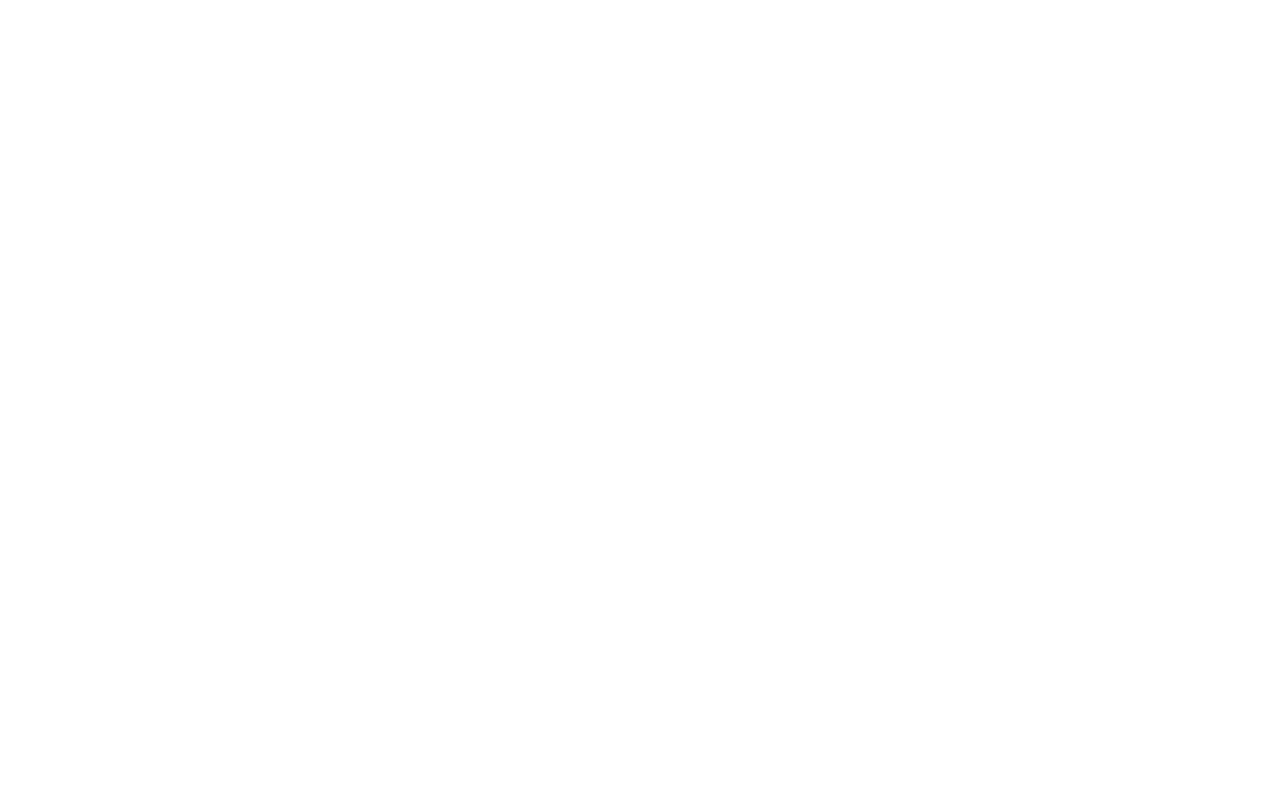
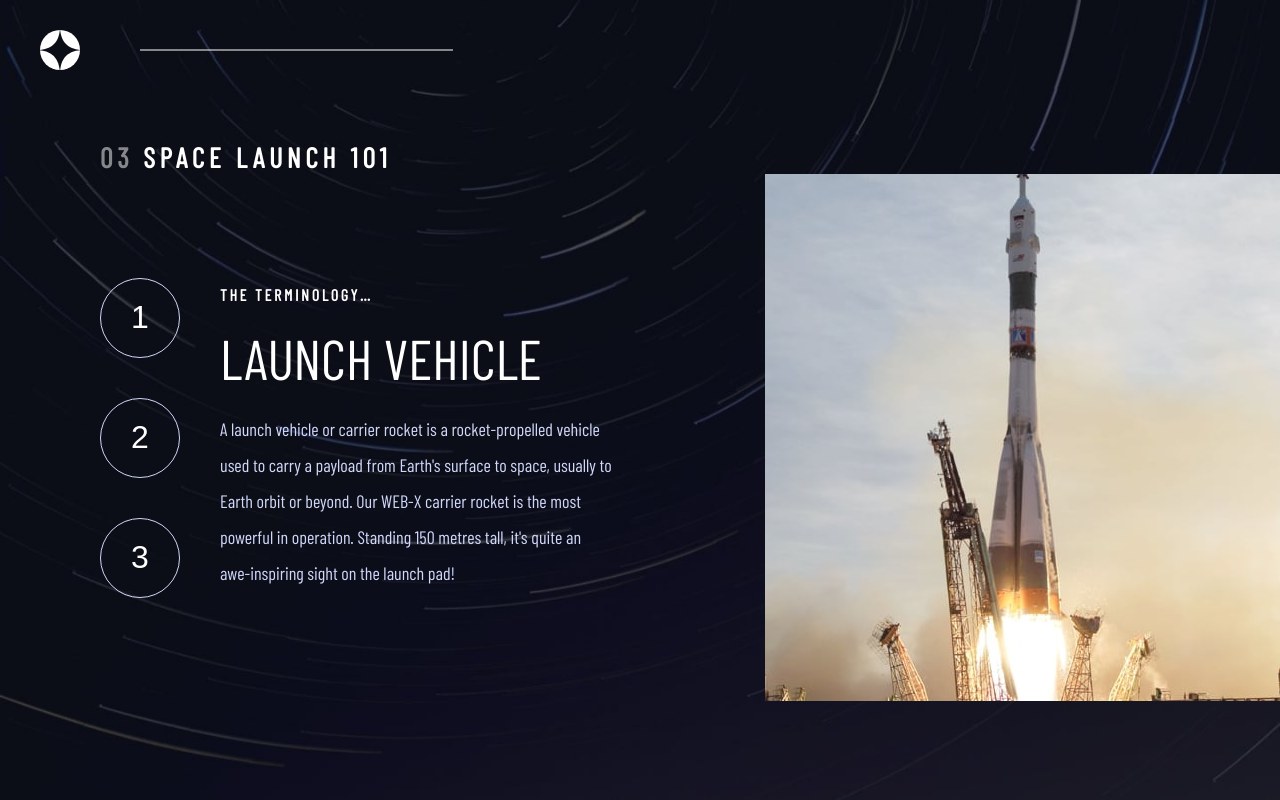
Before and after one commit to asset153/space-tourism-website, a React (Vite) app: page /technology in a window 1280 px wide. Built offline with nearby package versions, Linux system fonts and the light colour scheme; a web font is replaced by a local one.

Commit message:
add component technology, refactoring, styling;

```diff
--- a/package.json
+++ b/package.json
@@ -1,5 +1,4 @@
 {
-  "homepage": "https://github.com/asset153/space-tourism-website.git",
   "name": "space-tourism-website",
   "private": true,
   "version": "0.0.0",
@@ -7,12 +6,9 @@
   "scripts": {
     "dev": "vite",
     "build": "vite build",
-    "preview": "vite preview",
-    "predeploy": "npm run build",
-    "deploy": "gh-pages -d build"
+    "preview": "vite preview"
   },
   "dependencies": {
-    "gh-pages": "^4.0.0",
     "react": "^18.2.0",
     "react-dom": "^18.2.0",
     "react-is": "^18.2.0",
--- a/src/components/Crew/style.jsx
+++ b/src/components/Crew/style.jsx
@@ -49,8 +49,10 @@
     display: grid;
     grid-template-areas:
       "descr img"
-      "descr img"
       "btns img";
+    grid-template-columns: 1fr 1fr;
+    margin-bottom: 0;
+    margin-left: 4rem;
   }
 `;
 
@@ -63,6 +65,7 @@
 
   @media (min-width: 1024px) {
     grid-area: img;
+    width: 70%;
   }
 `;
 
@@ -88,6 +91,7 @@
   @media (min-width: 1024px) {
     grid-area: btns;
     justify-content: flex-start;
+    padding: 0;
   }
 
   & > button {
@@ -95,8 +99,8 @@
     background-color: white;
     border: none;
     opacity: 0.5;
-    width: 10px;
-    height: 10px;
+    width: 15px;
+    height: 15px;
     border-radius: 50%;
 
     &:hover {
@@ -141,6 +145,10 @@
   @media (min-width: 768px) {
     width: 50%;
   }
+
+  @media (min-width: 1024px) {
+    font-size: 1.8rem;
+  }
 `;
 
 export {
--- a/src/components/Destination/style.jsx
+++ b/src/components/Destination/style.jsx
@@ -34,7 +34,7 @@
       "title title"
       "images info";
 
-    margin-bottom: 10rem;
+    margin-bottom: 5rem;
   }
 `;
 
--- a/src/components/Technology/Technology.jsx
+++ b/src/components/Technology/Technology.jsx
@@ -1,7 +1,80 @@
-import React from "react";
+import React, { useState, useContext, useEffect } from "react";
+import { Context } from "../store/Context";
+import * as S from "./style";
+import Header from "../Header/Header";
 
 const Technology = () => {
-  return <div>Technology</div>;
+  const { technology } = useContext(Context);
+  const [technologySelected, setTechnologySelected] =
+    useState("Launch vehicle");
+
+  const myFirstCustomeHook = function () {
+    const [windowSize, SetWindowSize] = useState(null);
+
+    useEffect(() => {
+      function handleResize() {
+        SetWindowSize(window.innerWidth);
+      }
+
+      window.addEventListener("resize", handleResize);
+      handleResize();
+
+      return () => window.removeEventListener("resize", handleResize);
+    }, []);
+
+    return windowSize;
+  };
+
+  const size = myFirstCustomeHook();
+
+  console.log(size);
+
+  const chooseTechnology = function (name) {
+    setTechnologySelected(name);
+  };
+
+  const dataOfTechnology = technology
+    ?.filter((element) => element.name === technologySelected)
+    .map((element) => {
+      return (
+        <S.Article key={element.name}>
+          <S.Header>
+            <h4>
+              <span>03</span>
+              <p>SPACE LAUNCH 101</p>
+            </h4>
+          </S.Header>
+
+          <S.Img
+            src={
+              size < 1024 ? element.images.landscape : element.images.portrait
+            }
+            alt="technology vehicle"
+          />
+
+          <S.Buttons>
+            <button onClick={() => chooseTechnology("Launch vehicle")}>
+              1
+            </button>
+            <button onClick={() => chooseTechnology("Spaceport")}>2</button>
+            <button onClick={() => chooseTechnology("Space capsule")}>3</button>
+          </S.Buttons>
+
+          <S.ContainerDescriptionTechnology>
+            <h5>THE TERMINOLOGY…</h5>
+            <h6>{element.name}</h6>
+            <p>{element.description}</p>
+          </S.ContainerDescriptionTechnology>
+        </S.Article>
+      );
+    });
+
+  return (
+    <S.Section>
+      <Header />
+      {dataOfTechnology}
+    </S.Section>
+  );
 };
 
 export default Technology;
--- a/src/components/Technology/style.jsx
+++ b/src/components/Technology/style.jsx
@@ -0,0 +1,180 @@
+import styled from "styled-components";
+import { COLORS, FONTS } from "../../utils/styleVariables";
+import mobileTechnologyBackground from "../../assets/technology/background-technology-mobile.jpg";
+import tabletTechnologyBackground from "../../assets/technology/background-technology-tablet.jpg";
+import desktopTechnologyBackground from "../../assets/technology/background-technology-desktop.jpg";
+
+const Section = styled.section`
+  min-height: 100vh;
+  background-image: url(${mobileTechnologyBackground});
+  background-repeat: no-repeat;
+  background-position: center;
+  background-size: cover;
+
+  @media (min-width: 768px) {
+    background-image: url(${tabletTechnologyBackground});
+  }
+
+  @media (min-width: 1024px) {
+    background-image: url(${desktopTechnologyBackground});
+  }
+`;
+
+const Article = styled.article`
+  display: flex;
+  flex-direction: column;
+  align-items: center;
+
+  @media (min-width: 1024px) {
+    display: grid;
+    grid-template-areas:
+      "title title title"
+      "btns descr img";
+    margin-left: 8rem;
+  }
+`;
+
+const Header = styled.header`
+  margin: 4rem 0;
+
+  @media (min-width: 768px) {
+    align-self: flex-start;
+  }
+
+  @media (min-width: 1024px) {
+    grid-area: title;
+    margin: 0;
+    margin-top: 4rem;
+    margin-left: 2rem;
+  }
+
+  & > h4 {
+    display: flex;
+    font-size: 1.6rem;
+    letter-spacing: 2.7px;
+
+    @media (min-width: 768px) {
+      font-size: 2rem;
+    }
+
+    @media (min-width: 1024px) {
+      font-size: 2.8rem;
+      letter-spacing: 4.7px;
+    }
+
+    & > span {
+      font-weight: bold;
+      opacity: 0.5;
+      margin-right: 1rem;
+    }
+  }
+`;
+
+const Img = styled.img`
+  width: 100%;
+
+  @media (min-width: 1024px) {
+    width: 515px;
+    height: 527px;
+    grid-area: img;
+  }
+`;
+
+const Buttons = styled.div`
+  display: flex;
+  margin: 4rem 0;
+
+  @media (min-width: 1024px) {
+    flex-direction: column;
+    grid-area: btns;
+  }
+
+  & > button {
+    display: flex;
+    justify-content: center;
+    align-items: center;
+    width: 40px;
+    height: 40px;
+    margin: 0 2rem;
+    border: 1px solid ${COLORS.light_purple};
+    border-radius: 50%;
+    background-color: transparent;
+    font-size: 3.2rem;
+
+    @media (min-width: 768px) {
+      width: 60px;
+      height: 60px;
+      margin: 2rem;
+    }
+
+    @media (min-width: 1024px) {
+      width: 80px;
+      height: 80px;
+    }
+
+    &:hover {
+      cursor: pointer;
+      background-color: white;
+      color: #000;
+    }
+  }
+`;
+
+const ContainerDescriptionTechnology = styled.div`
+  text-align: center;
+  padding: 0 2rem;
+
+  @media (min-width: 1024px) {
+    grid-area: descr;
+    text-align: start;
+  }
+
+  & > h5 {
+    font-size: 1.4rem;
+    letter-spacing: 2.4px;
+
+    @media (min-width: 768px) {
+      font-size: 1.6rem;
+      letter-spacing: 2.7px;
+    }
+  }
+
+  & > h6 {
+    margin: 2rem 0;
+    font-size: 2.4rem;
+    text-transform: uppercase;
+    font-weight: normal;
+
+    @media (min-width: 768px) {
+      font-size: 4rem;
+    }
+
+    @media (min-width: 1024px) {
+      font-size: 5.6rem;
+    }
+  }
+
+  & > p {
+    font-size: 1.5rem;
+    line-height: 2;
+    color: ${COLORS.light_purple};
+
+    @media (min-width: 768px) {
+      font-size: 1.5rem;
+    }
+
+    @media (min-width: 1024px) {
+      font-size: 1.8rem;
+      width: 75%;
+    }
+  }
+`;
+
+export {
+  Section,
+  Article,
+  Img,
+  Header,
+  Buttons,
+  ContainerDescriptionTechnology,
+};
--- a/src/data.json
+++ b/src/data.json
@@ -83,24 +83,24 @@
     {
       "name": "Launch vehicle",
       "images": {
-        "portrait": "./assets/technology/image-launch-vehicle-portrait.jpg",
-        "landscape": "./assets/technology/image-launch-vehicle-landscape.jpg"
+        "portrait": "./src/assets/technology/image-launch-vehicle-portrait.jpg",
+        "landscape": "./src/assets/technology/image-launch-vehicle-landscape.jpg"
       },
       "description": "A launch vehicle or carrier rocket is a rocket-propelled vehicle used to carry a payload from Earth's surface to space, usually to Earth orbit or beyond. Our WEB-X carrier rocket is the most powerful in operation. Standing 150 metres tall, it's quite an awe-inspiring sight on the launch pad!"
     },
     {
       "name": "Spaceport",
       "images": {
-        "portrait": "./assets/technology/image-spaceport-portrait.jpg",
-        "landscape": "./assets/technology/image-spaceport-landscape.jpg"
+        "portrait": "./src/assets/technology/image-spaceport-portrait.jpg",
+        "landscape": "./src/assets/technology/image-spaceport-landscape.jpg"
       },
       "description": "A spaceport or cosmodrome is a site for launching (or receiving) spacecraft, by analogy to the seaport for ships or airport for aircraft. Based in the famous Cape Canaveral, our spaceport is ideally situated to take advantage of the Earth’s rotation for launch."
     },
     {
       "name": "Space capsule",
       "images": {
-        "portrait": "./assets/technology/image-space-capsule-portrait.jpg",
-        "landscape": "./assets/technology/image-space-capsule-landscape.jpg"
+        "portrait": "./src/assets/technology/image-space-capsule-portrait.jpg",
+        "landscape": "./src/assets/technology/image-space-capsule-landscape.jpg"
       },
       "description": "A space capsule is an often-crewed spacecraft that uses a blunt-body reentry capsule to reenter the Earth's atmosphere without wings. Our capsule is where you'll spend your time during the flight. It includes a space gym, cinema, and plenty of other activities to keep you entertained."
     }
```
Also changed, not shown: 2 other files (tests, documents, lock files or other folders).
